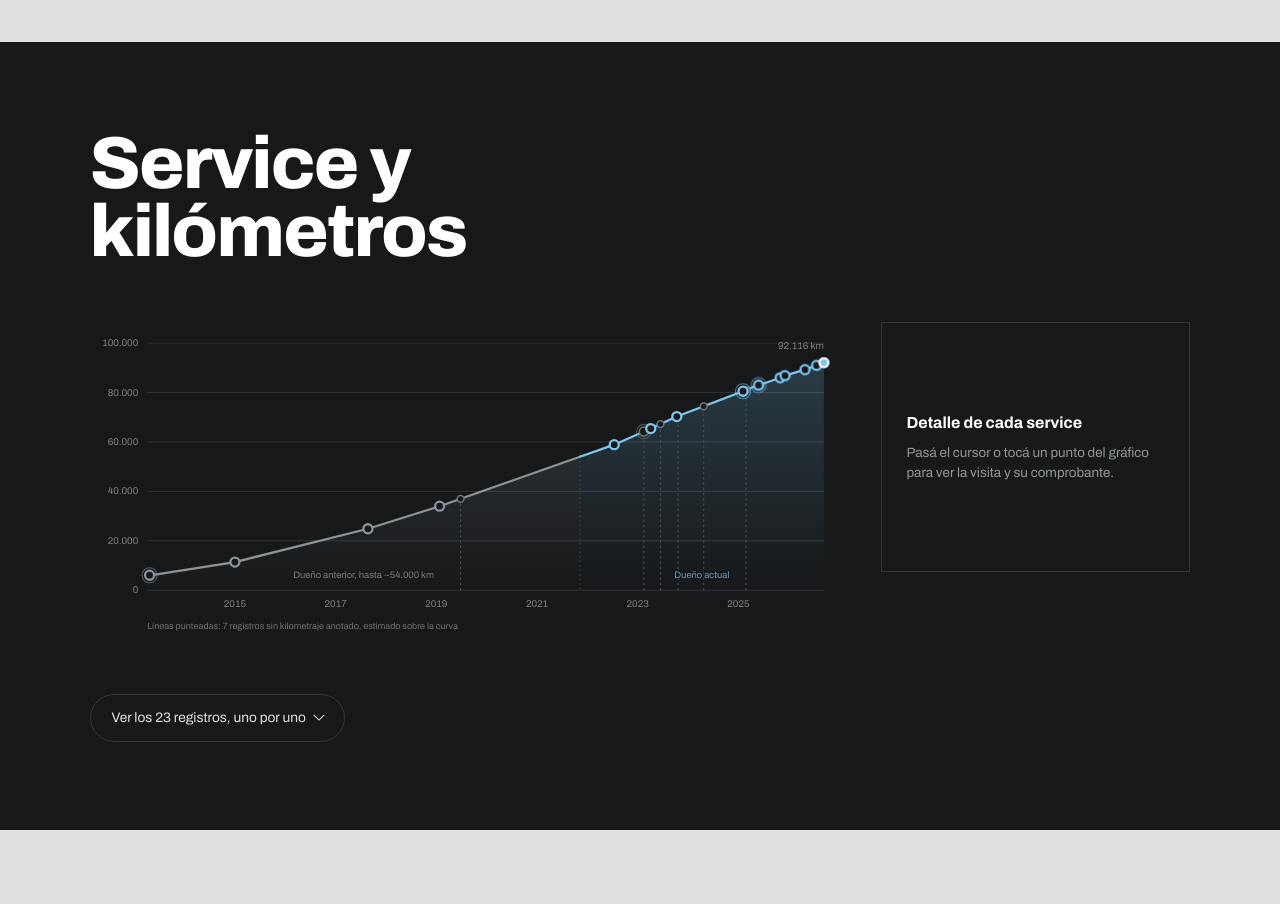
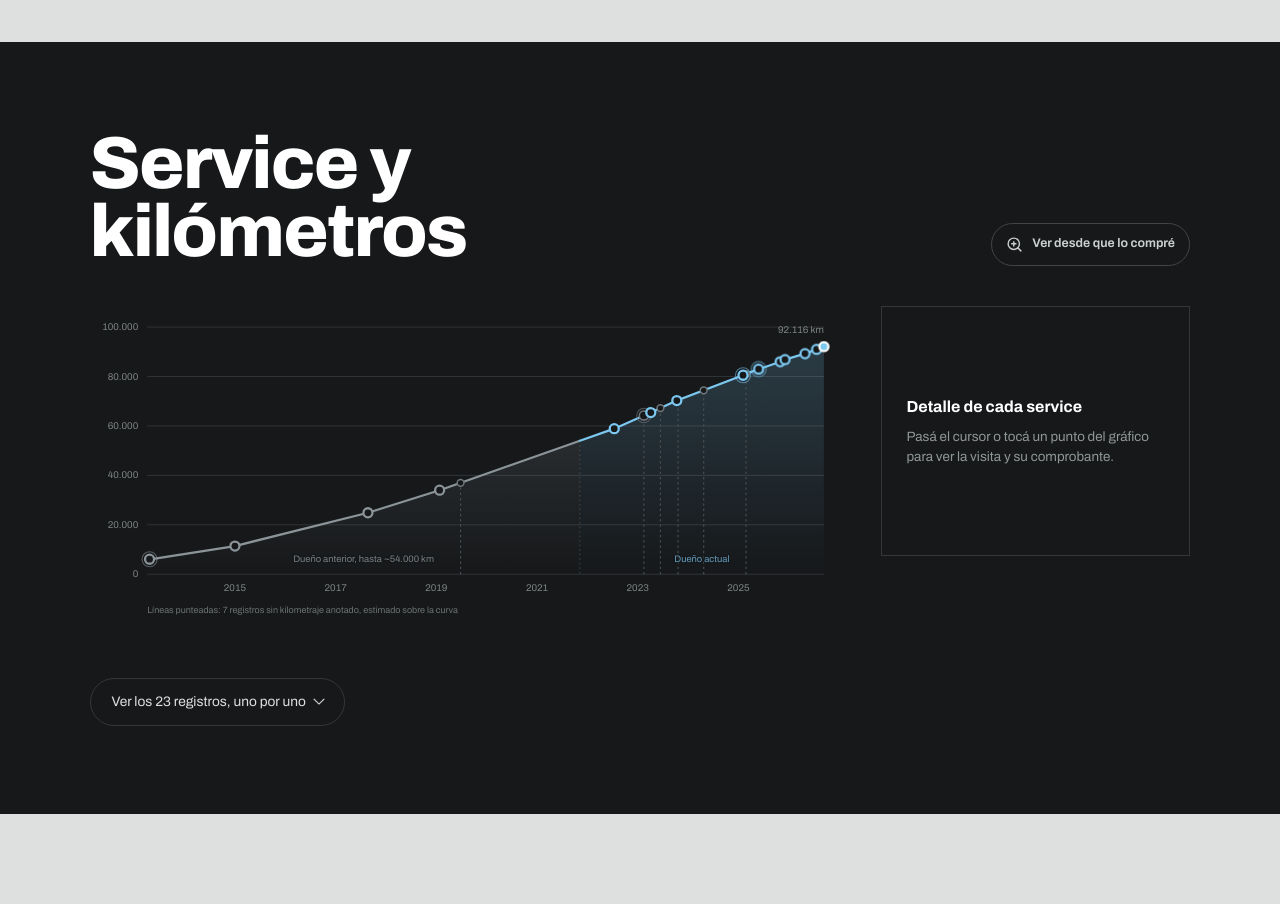
Before and after one commit to nicozuzek/harrsion, a Next.js app: page / in a window 1280 px wide. Shown: the part 3920-4824 px from the top of the page. Built offline with nearby package versions, Linux system fonts and the light colour scheme.

Commit message:
Add owner-specific zoom to service history chart

```diff
--- a/app/globals.css
+++ b/app/globals.css
@@ -319,6 +319,36 @@ h2 { font-size: clamp(2.4rem, 6vw, 4.6rem); }
 .historial { background: var(--asfalto); color: var(--chapa); }
 .historial h2 { color: #fff; }
 .historial .seccion-intro p { color: #9aa29e; }
+.historial-cabecera {
+  display: flex;
+  align-items: flex-end;
+  justify-content: space-between;
+  gap: 1.5rem;
+  margin-bottom: 2.5rem;
+}
+.historial-cabecera .seccion-intro { margin-bottom: 0; }
+.zoom-historial {
+  flex: 0 0 auto;
+  display: inline-flex;
+  align-items: center;
+  gap: 0.55rem;
+  min-height: 42px;
+  padding: 0.65rem 0.9rem;
+  border: 1px solid #414648;
+  border-radius: 999px;
+  color: #c9cfcc;
+  cursor: pointer;
+  font-size: 0.78rem;
+  font-weight: 650;
+  transition: border-color 0.16s ease, color 0.16s ease, background 0.16s ease;
+}
+.zoom-historial:hover,
+.zoom-historial[aria-pressed='true'] {
+  border-color: var(--celeste);
+  color: var(--celeste);
+  background: rgba(124, 199, 240, 0.07);
+}
+.zoom-historial:focus-visible { outline-color: var(--celeste); }
 
 .historial-interactivo {
   display: grid;
@@ -694,6 +724,7 @@ footer {
   .ventana { padding: 1.6rem 1.2rem; }
   .visor-historia { max-width: none; }
   .registros > summary { width: 100%; justify-content: space-between; }
+  .historial-cabecera { align-items: flex-start; flex-direction: column; margin-bottom: 2rem; }
   .historial-interactivo { grid-template-columns: 1fr; gap: 1.25rem; }
   .historial-detalle { position: static; min-height: 0; }
   .historial-ayuda { min-height: 150px; }
--- a/app/ui.tsx
+++ b/app/ui.tsx
@@ -2,7 +2,7 @@
 
 import { useCallback, useEffect, useMemo, useRef, useState } from 'react';
 import Image from 'next/image';
-import { Check, ChevronLeft, ChevronRight, Info, Mail, RotateCw, X } from 'lucide-react';
+import { Check, ChevronLeft, ChevronRight, Info, Mail, RotateCw, X, ZoomIn, ZoomOut } from 'lucide-react';
 
 export type Resalte = { kind: 'date' | 'km'; x: number; y: number; w: number; h: number };
 export type Escaneo = { src: string; w: number; h: number; highlights: Resalte[]; tipo: 'comprobante' | 'foto'; label?: string };
@@ -343,6 +343,7 @@ export default function Pagina({
   const [vista, setVista] = useState<Vista | null>(null);
   const [activo, setActivo] = useState<string | null>(null);
   const [fijo, setFijo] = useState(false);
+  const [soloPropio, setSoloPropio] = useState(false);
   const [ventana, setVentana] = useState<Ventana | null>(null);
   const airbags = equipamiento.find((e) => e.lista);
   const tuercas = mejoras.find((m) => m.historia)?.historia;
@@ -356,20 +357,52 @@ export default function Pagina({
   const conKm = useMemo(() => services.filter((s) => s.mileage), [services]);
   const sinKm = useMemo(() => services.filter((s) => !s.mileage), [services]);
 
-  const { puntos, ejeX, ejeY, tramos, base, ultimo, marcadores, marcasEstimadas, compra } = useMemo(() => {
+  const { ejeX, ejeY, tramos, base, ultimo, marcadores, marcasEstimadas, compra, cantidadEstimados } = useMemo(() => {
     const t = (f: string) => new Date(`${f}T12:00:00`).getTime();
     const odo = { fecha: vehiculo.odometroFecha, km: vehiculo.odometro };
     const crudos = [
       ...conKm.map((s) => ({ id: s.id, fecha: s.date, km: s.mileage!, servicio: s })),
       { id: 'odometro', fecha: odo.fecha, km: odo.km, servicio: null as Servicio | null },
     ];
-    const t0 = t(crudos[0].fecha);
+    const tTotal0 = t(crudos[0].fecha);
     const t1 = t(crudos[crudos.length - 1].fecha);
-    const kmMax = Math.ceil(Math.max(...crudos.map((p) => p.km)) / 20000) * 20000;
-    const px = (f: string) => PAD.izq + ((t(f) - t0) / (t1 - t0)) * (ANCHO - PAD.izq - PAD.der);
-    const py = (k: number) => ALTO - PAD.aba - (k / kmMax) * (ALTO - PAD.arr - PAD.aba);
-    const puntos = crudos.map((p) => ({ ...p, cx: px(p.fecha), cy: py(p.km) }));
+    // fecha aproximada en la que el odómetro cruzó los km de compra
+    const fechaEnKm = (k: number) => {
+      for (let i = 1; i < crudos.length; i++) {
+        const a = crudos[i - 1], b = crudos[i];
+        if (k <= b.km) {
+          const salto = b.km - a.km;
+          const r = salto ? (k - a.km) / salto : 0;
+          return t(a.fecha) + r * (t(b.fecha) - t(a.fecha));
+        }
+      }
+      return t1;
+    };
+    const kmCompra = vehiculo.compraKm;
+    const fechaCompra = kmCompra ? fechaEnKm(kmCompra) : null;
+    const t0 = soloPropio && fechaCompra ? fechaCompra : tTotal0;
+    const pasoKm = soloPropio ? 10000 : 20000;
+    const kmMin = soloPropio && kmCompra ? Math.floor(kmCompra / pasoKm) * pasoKm : 0;
+    const maximoCrudo = Math.max(...crudos.map((p) => p.km));
+    const kmMax = Math.max(kmMin + pasoKm, Math.ceil(maximoCrudo / pasoKm) * pasoKm);
+    const pxMs = (valor: number) => PAD.izq + ((valor - t0) / (t1 - t0)) * (ANCHO - PAD.izq - PAD.der);
+    const px = (f: string) => pxMs(t(f));
+    const py = (k: number) => ALTO - PAD.aba - ((k - kmMin) / (kmMax - kmMin)) * (ALTO - PAD.arr - PAD.aba);
+    const puntosTodos = crudos.map((p) => ({ ...p, cx: px(p.fecha), cy: py(p.km) }));
+    const puntos = soloPropio && fechaCompra
+      ? puntosTodos.filter((p) => t(p.fecha) >= fechaCompra)
+      : puntosTodos;
+    const compra = kmCompra
+      ? {
+          km: kmCompra,
+          cx: pxMs(fechaCompra!),
+          cy: py(kmCompra),
+        }
+      : null;
 
+    const puntosLinea = soloPropio && compra && fechaCompra
+      ? [compra, ...puntos.filter((p) => t(p.fecha) > fechaCompra)]
+      : puntos;
     const base = ALTO - PAD.aba;
     const linea = (pts: { cx: number; cy: number }[]) =>
       pts.map((p, i) => `${i ? 'L' : 'M'} ${p.cx.toFixed(1)} ${p.cy.toFixed(1)}`).join(' ');
@@ -389,34 +422,16 @@ export default function Pagina({
       return crudos[crudos.length - 1].km;
     };
 
-    const estimados = sinKm.map((s) => {
-      const km = kmEnFecha(s.date);
-      return { s, km, cx: px(s.date), cy: py(km) };
-    });
-
-    // fecha aproximada en la que el odómetro cruzó los km de compra
-    const fechaEnKm = (k: number) => {
-      for (let i = 1; i < crudos.length; i++) {
-        const a = crudos[i - 1], b = crudos[i];
-        if (k <= b.km) {
-          const r = (k - a.km) / (b.km - a.km);
-          return t(a.fecha) + r * (t(b.fecha) - t(a.fecha));
-        }
-      }
-      return t1;
-    };
-    const kmCompra = vehiculo.compraKm;
-    const compra = kmCompra
-      ? {
-          km: kmCompra,
-          cx: PAD.izq + ((fechaEnKm(kmCompra) - t0) / (t1 - t0)) * (ANCHO - PAD.izq - PAD.der),
-          cy: py(kmCompra),
-        }
-      : null;
+    const estimados = sinKm
+      .filter((s) => t(s.date) >= t0)
+      .map((s) => {
+        const km = kmEnFecha(s.date);
+        return { s, km, cx: px(s.date), cy: py(km) };
+      });
 
     // dos tramos: hasta la compra y desde la compra
     let tramos: { d: string; area: string; x0: number; x1: number }[];
-    if (compra) {
+    if (compra && !soloPropio) {
       const corte = puntos.findIndex((p) => p.cx >= compra.cx);
       const antes = [...puntos.slice(0, Math.max(corte, 1)), compra];
       const despues = [compra, ...puntos.slice(Math.max(corte, 1))];
@@ -425,16 +440,19 @@ export default function Pagina({
         { d: linea(despues), area: areaDe(despues), x0: compra.cx, x1: despues[despues.length - 1].cx },
       ];
     } else {
-      tramos = [{ d: linea(puntos), area: areaDe(puntos), x0: puntos[0].cx, x1: puntos[puntos.length - 1].cx }];
+      tramos = [{ d: linea(puntosLinea), area: areaDe(puntosLinea), x0: puntosLinea[0].cx, x1: puntosLinea[puntosLinea.length - 1].cx }];
     }
 
     const anios: { a: string; x: number }[] = [];
-    for (let a = 2013; a <= 2026; a += compacto ? 3 : 2) {
+    const primerAnio = new Date(t0).getFullYear();
+    const ultimoAnio = new Date(t1).getFullYear();
+    const pasoAnio = soloPropio ? 1 : compacto ? 3 : 2;
+    for (let a = primerAnio; a <= ultimoAnio; a += pasoAnio) {
       const x = px(`${a}-01-01`);
       if (x >= PAD.izq - 4 && x <= ANCHO - PAD.der) anios.push({ a: String(a), x });
     }
     const ejeY: { k: number; y: number }[] = [];
-    for (let k = 0; k <= kmMax; k += 20000) ejeY.push({ k, y: py(k) });
+    for (let k = kmMin; k <= kmMax; k += pasoKm) ejeY.push({ k, y: py(k) });
 
     // dos registros con fechas y km casi iguales quedan uno encima del otro: se agrupan en un marcador
     const agrupar = <T extends { cx: number; cy: number }>(items: T[], tope: number) => {
@@ -475,8 +493,18 @@ export default function Pagina({
       })),
     );
 
-    return { puntos, ejeX: anios, ejeY, tramos, base, ultimo: puntos[puntos.length - 1], marcadores, marcasEstimadas, compra };
-  }, [conKm, sinKm, vehiculo.odometro, vehiculo.odometroFecha, vehiculo.compraKm, ANCHO, ALTO, PAD, compacto]);
+    return {
+      ejeX: anios,
+      ejeY,
+      tramos,
+      base,
+      ultimo: puntosLinea[puntosLinea.length - 1],
+      marcadores,
+      marcasEstimadas,
+      compra,
+      cantidadEstimados: estimados.length,
+    };
+  }, [conKm, sinKm, vehiculo.odometro, vehiculo.odometroFecha, vehiculo.compraKm, ANCHO, ALTO, PAD, compacto, soloPropio]);
 
   useEffect(() => {
     if (!caja.current) return;
@@ -488,7 +516,7 @@ export default function Pagina({
     );
     obs.observe(caja.current);
     return () => obs.disconnect();
-  }, []);
+  }, [soloPropio]);
 
   const marcadorActivo = useMemo(
     () => [...marcadores, ...marcasEstimadas].find((m) => m.id === activo) ?? null,
@@ -598,15 +626,34 @@ export default function Pagina({
         </section>
 
         <section id="historial" className="seccion historial">
-          <div className="seccion-intro">
-            <h2>Service y kilómetros</h2>
+          <div className="historial-cabecera">
+            <div className="seccion-intro">
+              <h2>Service y kilómetros</h2>
+            </div>
+            {vehiculo.compraKm && (
+              <button
+                type="button"
+                className="zoom-historial"
+                aria-pressed={soloPropio}
+                onClick={() => {
+                  setSoloPropio((actual) => !actual);
+                  setActivo(null);
+                  setFijo(false);
+                }}
+              >
+                {soloPropio ? <ZoomOut size={17} /> : <ZoomIn size={17} />}
+                {soloPropio ? 'Ver historial completo' : 'Ver desde que lo compré'}
+              </button>
+            )}
           </div>
 
           <div className="historial-interactivo">
             <div className="grafico-caja">
               <div className="grafico-lienzo" ref={caja}>
             <svg className={`grafico${compacto ? ' compacto' : ''}`} viewBox={`0 0 ${ANCHO} ${ALTO}`} role="img"
-              aria-label={`Kilometraje registrado entre ${anio(services[0].date)} y ${anio(vehiculo.odometroFecha)}, de ${km(conKm[0].mileage!)} a ${km(vehiculo.odometro)} kilómetros. El detalle completo está en la tabla que sigue.`}>
+              aria-label={soloPropio
+                ? `Kilometraje durante el período del dueño actual, desde aproximadamente ${km(vehiculo.compraKm!)} hasta ${km(vehiculo.odometro)} kilómetros. El detalle completo está en la tabla que sigue.`
+                : `Kilometraje registrado entre ${anio(services[0].date)} y ${anio(vehiculo.odometroFecha)}, de ${km(conKm[0].mileage!)} a ${km(vehiculo.odometro)} kilómetros. El detalle completo está en la tabla que sigue.`}>
               <defs>
                 <linearGradient id="degradado" x1="0" y1="0" x2="0" y2="1">
                   <stop offset="0" stopColor="#7cc7f0" stopOpacity="0.2" />
@@ -643,7 +690,7 @@ export default function Pagina({
                   d={tr.d}
                 />
               ))}
-              {compra && <line className="corte" x1={compra.cx} y1={compra.cy} x2={compra.cx} y2={base} />}
+              {compra && !soloPropio && <line className="corte" x1={compra.cx} y1={compra.cy} x2={compra.cx} y2={base} />}
               {marcasEstimadas.map((m) => (
                 <g
                   key={m.id}
@@ -665,14 +712,14 @@ export default function Pagina({
 
               <text className="rail-nota" x={PAD.izq} y={ALTO - 12}>
                 {compacto
-                  ? `Punteado: ${sinKm.length} registros sin km, estimados`
-                  : `Líneas punteadas: ${sinKm.length} registros sin kilometraje anotado, estimado sobre la curva`}
+                  ? `Punteado: ${cantidadEstimados} registros sin km, estimados`
+                  : `Líneas punteadas: ${cantidadEstimados} registros sin kilometraje anotado, estimado sobre la curva`}
               </text>
 
               {marcadores.map((m) => (
                 <g
                   key={m.id}
-                  className={`punto${m.odometro ? ' punto-odometro' : ''}${compra && m.cx < compra.cx ? ' previo' : ''}${activo === m.id ? ' activo' : ''}`}
+                  className={`punto${m.odometro ? ' punto-odometro' : ''}${compra && !soloPropio && m.cx < compra.cx ? ' previo' : ''}${activo === m.id ? ' activo' : ''}`}
                   tabIndex={0}
                   role="button"
                   aria-label={m.entradas
```
